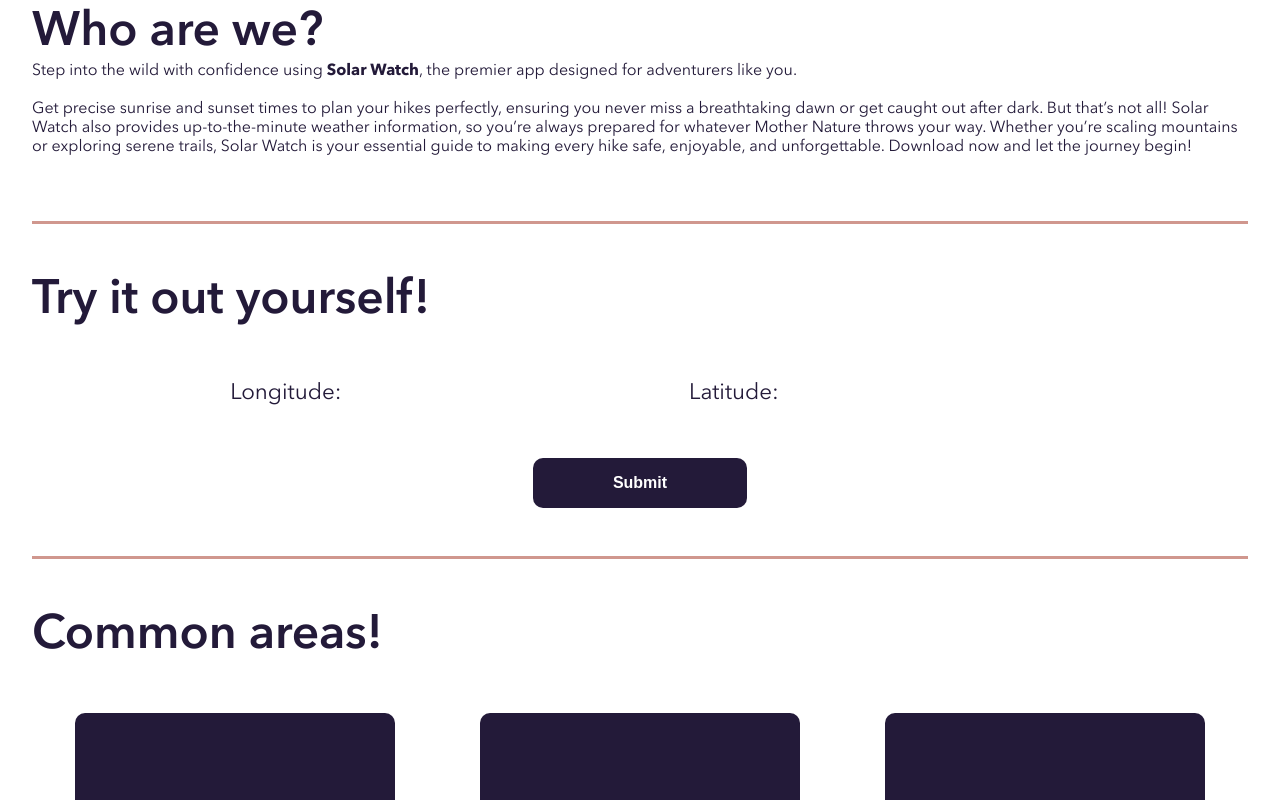
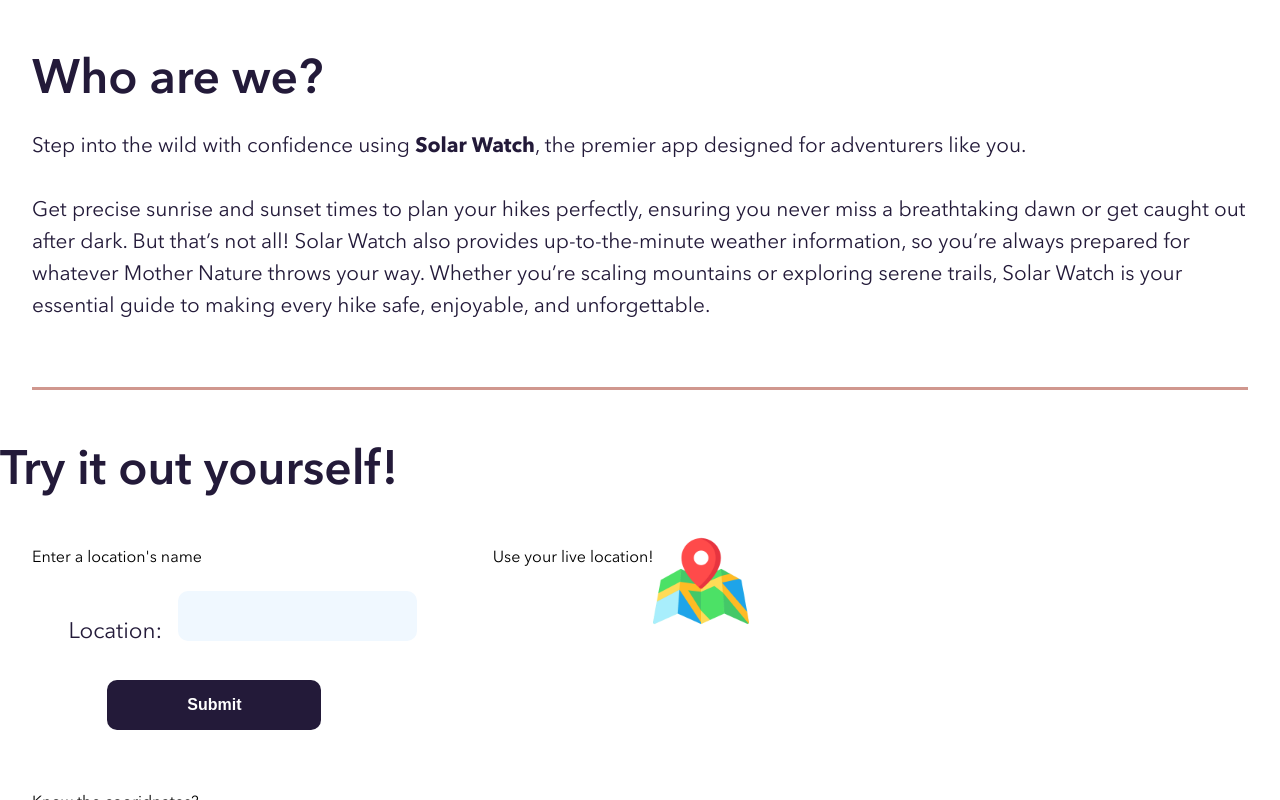
Before and after one commit to SageJonathan/solarwatch_client, a React (Vite) app: page / in a window 1280 px wide. Shown: the part 700-1500 px from the top of the page. Built offline with nearby package versions, Linux system fonts and the light colour scheme; no server answers.

Commit message:
add jsx to build out search component

```diff
--- a/src/components/About/About.jsx
+++ b/src/components/About/About.jsx
@@ -14,8 +14,7 @@
         up-to-the-minute weather information, so you’re always prepared for
         whatever Mother Nature throws your way. Whether you’re scaling mountains
         or exploring serene trails, Solar Watch is your essential guide to
-        making every hike safe, enjoyable, and unforgettable. Download now and
-        let the journey begin!
+        making every hike safe, enjoyable, and unforgettable.
       </p>
     </div>
   );
--- a/src/components/About/About.scss
+++ b/src/components/About/About.scss
@@ -4,20 +4,19 @@
 
 .about {
     height:fit-content;
-    margin:0;
     padding:2rem;
     padding-top: 4rem;
 
     &__title {
-        margin-top:0;
         font-size: 3rem;
         font-weight:600;
         color:$dark-purple;
-        margin-bottom: -1rem;
+        margin-bottom: 1rem;
     }
 
     &__writing {
-        font-size: 1rem;
+        font-size: 1.3rem;
+        line-height: 2rem;
         color:$dark-purple;
         padding-bottom: 4rem;
         border-bottom: 0.2rem solid $pink;
--- a/src/components/Search/Search.jsx
+++ b/src/components/Search/Search.jsx
@@ -2,6 +2,7 @@
 import axios from "axios";
 import { useNavigate } from "react-router-dom";
 import "./Search.scss";
+import mapIcon from "../../assets/icons/map.png"
 
 const baseUrl = import.meta.env.VITE_BASE_URL;
 
@@ -20,7 +21,7 @@
         setLatitude(event.target.value);
     }
 
-    async function handleFormSubmit(event) {
+    async function handleFormSubmitLL(event) {
         event.preventDefault();
         try {
             const response = await axios.get(
@@ -42,8 +43,34 @@
     }
 
     return (
-        <form className="search" onSubmit={handleFormSubmit}>
-            <p className="search__title">Try it out yourself!</p>
+        <>
+          <h2 className="search__title">Try it out yourself!</h2>
+          <div className="test3">
+           <div className="test">
+          <form className="search searchLo">
+          <p>Enter a location's name</p>
+          <div className="search__container">
+                <label className="search__label"> Location:</label>
+                <input
+                        className="search__input"
+                        // onChange={}
+                        // value={}
+                        required
+                    />
+             </div>
+             <button className="search__button">Submit</button>
+             </form>
+             </div>
+             <div className="test2">
+             <form className="search searchGPS"></form>
+             <div> <p>Use your live location! </p></div>
+             <div>  <img className="img" src={mapIcon} alt="Map Icon" /></div>
+             </div>
+             </div>
+
+
+        <form className="search searchLL" onSubmit={handleFormSubmitLL}>
+        <p>Know the cooridnates? </p>
             <div className="search__container">
                 <div className="longitude">
                     <label className="search__label">Longitude:</label>
@@ -66,6 +93,7 @@
             </div>
             <button className="search__button">Submit</button>
         </form>
+        </>
     );
 }
 
--- a/src/components/Search/Search.scss
+++ b/src/components/Search/Search.scss
@@ -38,6 +38,7 @@
     }
 
     &__input {
+        background-color: aliceblue;
         margin-top: 1rem;
         margin-bottom: 3rem;
         margin-right: 1rem;
@@ -71,3 +72,16 @@
         }
     }
 }
+.test{
+    display: flex;
+}
+.test2{
+    display: flex;
+}
+.test3{
+    display: flex;
+}
+.img{
+    width: 6rem;
+    height: auto;
+}
--- a/src/pages/Landing/Landing.jsx
+++ b/src/pages/Landing/Landing.jsx
@@ -13,7 +13,7 @@
 <Hero />
 <About />
 <Search />
-<Cards />
+{/* <Cards /> */}
 </>
     );
 }
```
Also changed, not shown: src/assets/icons/map.png (added).
